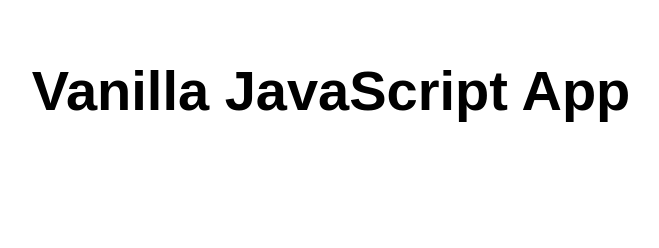
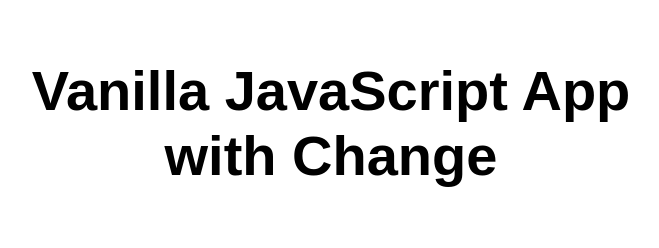
Before and after one commit to tomek2015/vanilla-basic, a website: page src/index.html in a window 1280 px wide. Shown: the whole page, without its empty margins (309-968 px from the left). Drawn offline with Linux system fonts and the light colour scheme.

Commit message:
Commit pronto

```diff
--- a/src/index.html
+++ b/src/index.html
@@ -10,7 +10,7 @@
 
 <body>
   <main>
-    <h1>Vanilla JavaScript App</h1>
+    <h1>Vanilla JavaScript App with Change</h1>
   </main>
 </body>
 
```
